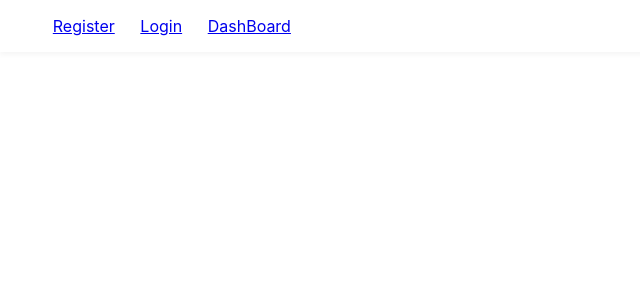
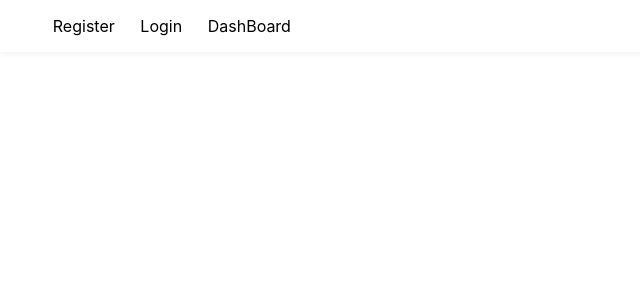
Before and after one commit to John-v77/Watch-Crypto, a React (Create React App) app in the folder client/: page / in a window 1280 px wide. Shown: the top 300 px of the page, without its empty margins (0-640 px from the left). Built offline with nearby package versions, Linux system fonts and the light colour scheme.

Commit message:
front-end: navBar adjutment

```diff
--- a/client/src/components/auxiliars/navbar/navbar.css
+++ b/client/src/components/auxiliars/navbar/navbar.css
@@ -12,6 +12,13 @@
 }
 
 .navBar__links li{
-    text-decoration: none;
     padding: 1rem 0.8rem;
 }
+
+.navBar__links a{
+    text-decoration: none;
+}
+
+a, a:visited, a:hover, a:active {
+    color: inherit;
+  }
```
